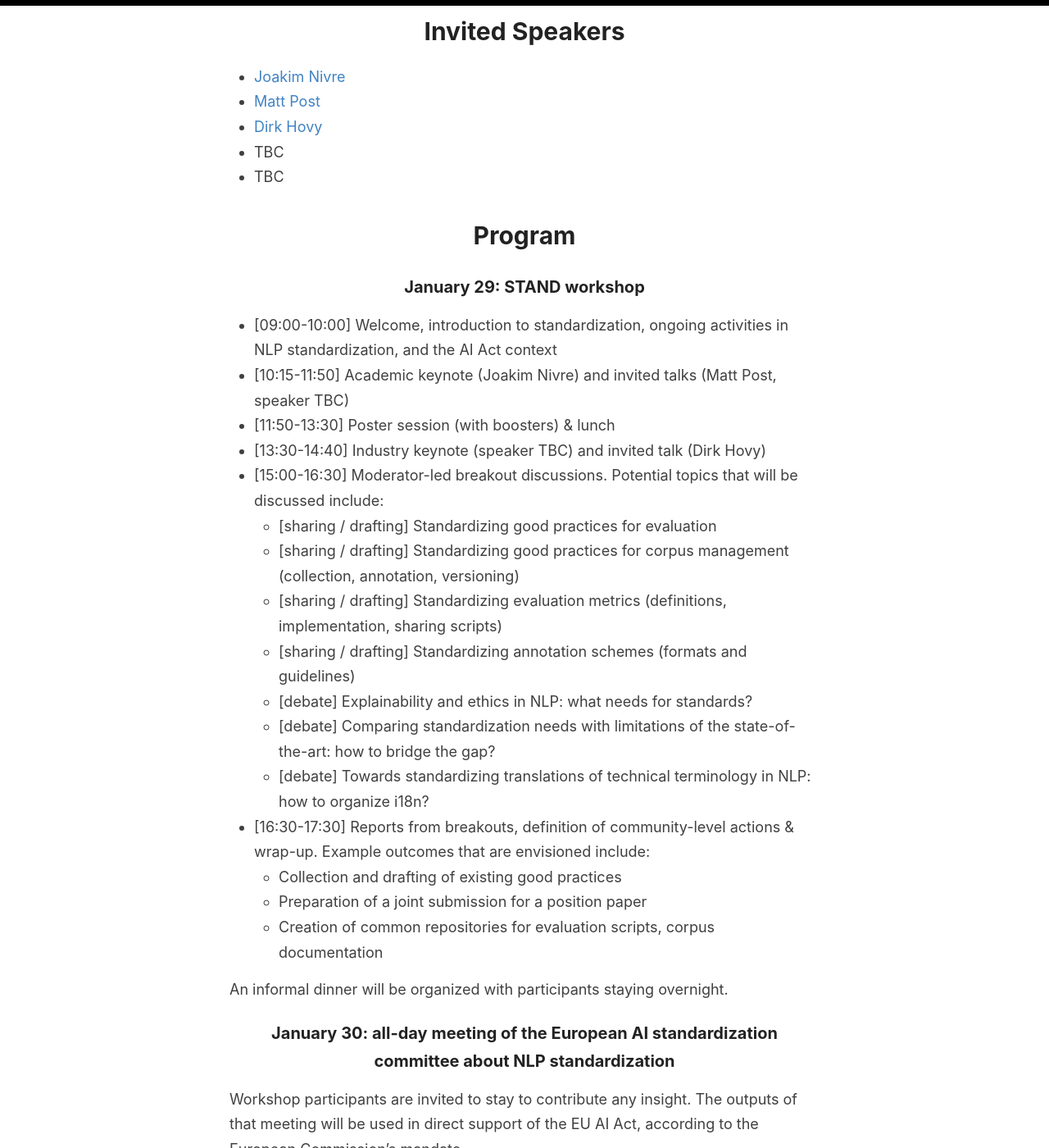
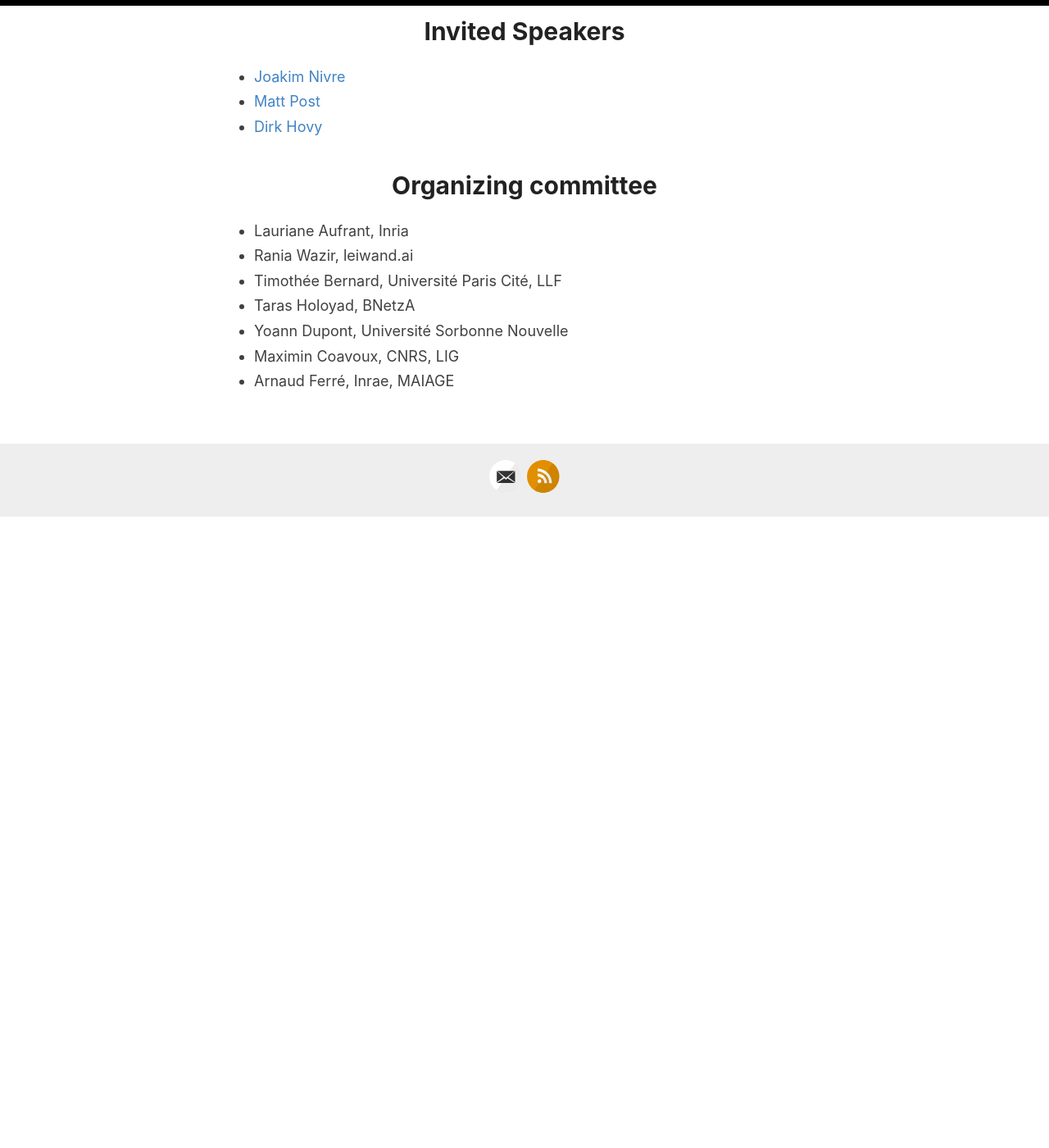
Before and after one commit to stand4nlp/stand4nlp.github.io, a Jekyll site: the page built from index.md, in a window 1280 px wide and 1400 px high, scrolled down 1255 px. Shown: the whole window at 82% size. Built offline with Jekyll 4.4.1, drawn with Linux system fonts in a browser that asks for light colours; after the commit the page ends 1885 px from its top, so only the background shows below that; some of the changed text lies outside the part shown.

Commit message:
program update

```diff
--- a/_layouts/default.html
+++ b/_layouts/default.html
@@ -30,7 +30,7 @@
             <nav>
               <a href="{{ site.baseurl }}/">Home</a>
               <a href="{{ site.baseurl }}/Call-for-contributions">Call</a>
-              <a href="{{ site.baseurl }}/Organizers">Organizers</a>
+              <a href="{{ site.baseurl }}/Program">Program</a>
               <a href="{{ site.baseurl }}/Important-dates">Important dates</a>
               <a href="{{ site.baseurl }}/Practical-info">Practical info</a>
               <a href="{{ site.baseurl }}/Registration">Registration</a>
--- a/index.md
+++ b/index.md
@@ -32,34 +32,14 @@ See the [call for contributions](https://stand4nlp.github.io/Call-for-contributi
 - [Joakim Nivre](https://jnivre.github.io)
 - [Matt Post](https://post3.net)
 - [Dirk Hovy](https://cs.unibocconi.eu/people/dirk-hovy)
-- TBC
-- TBC
 
-# Program
 
-### January 29: STAND workshop
+# Organizing committee
 
-- [09:00-10:00] Welcome, introduction to standardization, ongoing activities in NLP standardization, and the AI Act context
-- [10:15-11:50] Academic keynote (Joakim Nivre) and invited talks (Matt Post, speaker TBC)
-- [11:50-13:30] Poster session (with boosters) & lunch
-- [13:30-14:40] Industry keynote (speaker TBC) and invited talk (Dirk Hovy)
-- [15:00-16:30] Moderator-led breakout discussions. Potential topics that will be discussed include:
-    - [sharing / drafting] Standardizing good practices for evaluation
-    - [sharing / drafting] Standardizing good practices for corpus management (collection, annotation, versioning)
-    - [sharing / drafting] Standardizing evaluation metrics (definitions, implementation, sharing scripts)
-    - [sharing / drafting] Standardizing annotation schemes (formats and guidelines)
-    - [debate] Explainability and ethics in NLP: what needs for standards?
-    - [debate] Comparing standardization needs with limitations of the state-of-the-art: how to bridge the gap?
-    - [debate] Towards standardizing translations of technical terminology in NLP: how to organize i18n?
-- [16:30-17:30] Reports from breakouts, definition of community-level actions & wrap-up. Example outcomes that are envisioned include:
-    - Collection and drafting of existing good practices
-    - Preparation of a joint submission for a position paper
-    - Creation of common repositories for evaluation scripts, corpus documentation
-
-An informal dinner will be organized with participants staying overnight.
-
-### January 30: all-day meeting of the European AI standardization committee about NLP standardization
-
-Workshop participants are invited to stay to contribute any insight. The outputs of that meeting will be used in direct support of the EU AI Act, according to the European Commission's mandate.
-
-Detailed program tba.
+* Lauriane Aufrant, Inria
+* Rania Wazir, leiwand.ai
+* Timothée Bernard, Université Paris Cité, LLF
+* Taras Holoyad, BNetzA
+* Yoann Dupont, Université Sorbonne Nouvelle
+* Maximin Coavoux, CNRS, LIG
+* Arnaud Ferré, Inrae, MAIAGE
```
Also changed, not shown: other parts of index.md (+1 -1 lines), _pages/organizers.md (deleted, +0 -14 lines), _pages/program.md (added, +52 -0 lines).
